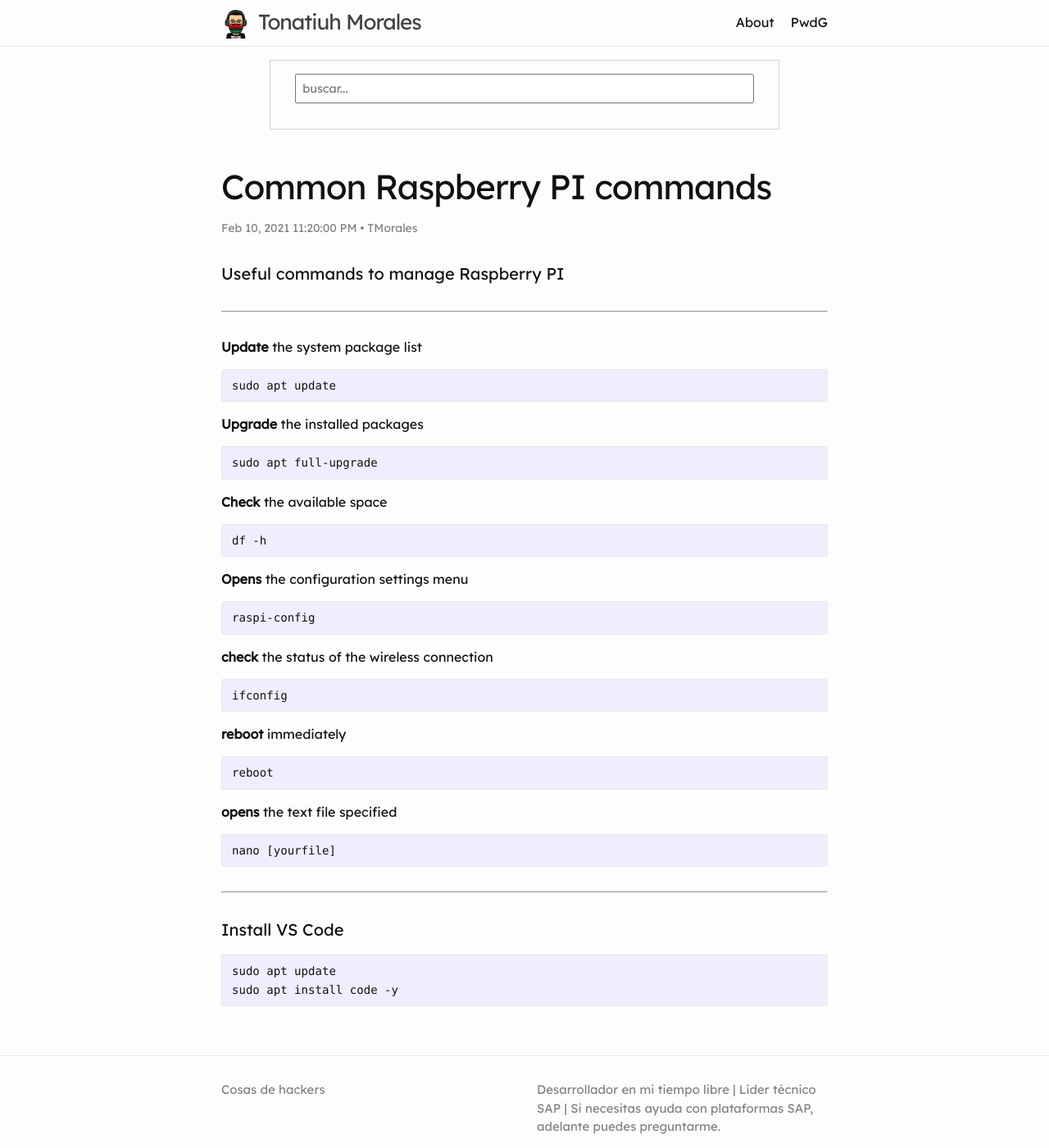
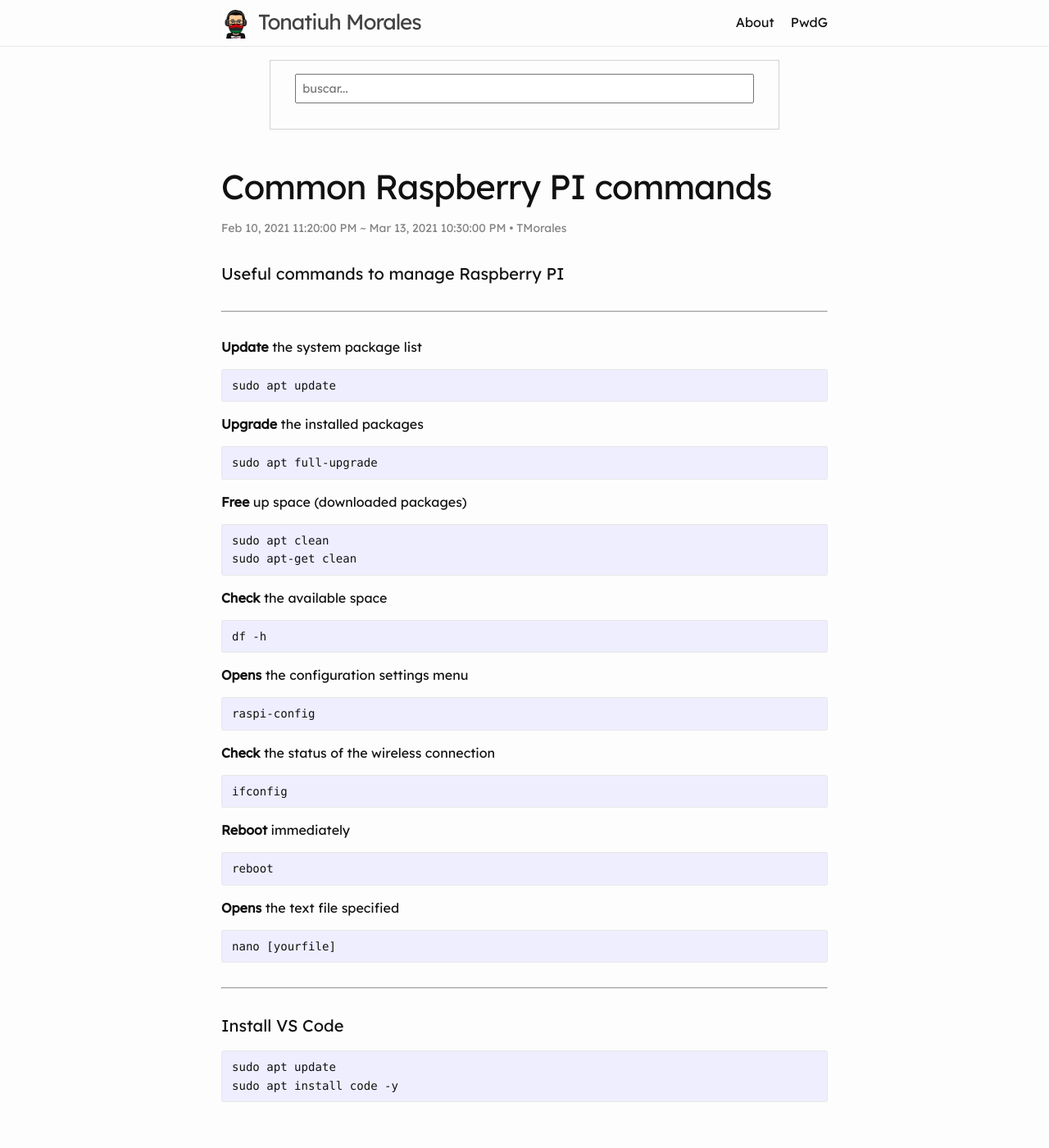
Before and after one commit to blackc0mb/blackc0mb.github.io, a Jekyll site: the page built from _posts/2021-02-07-picommands.md, in a window 1280 px wide and 1400 px high. Shown: the whole window at 82% size. Built offline with Jekyll 4.4.1, drawn with Linux system fonts in a browser that asks for light colours; comment, search, counter and statistics services are not loaded.

Commit message:
rpi commands added

````diff
--- a/_posts/2021-02-07-picommands.md
+++ b/_posts/2021-02-07-picommands.md
@@ -3,6 +3,7 @@ title: Common Raspberry PI commands
 layout: post
 description: Useful commands to manage Raspberry PI
 date: 2021-02-10 23:20
+modified_date: 2021-03-13 22:30
 author: TMorales
 tag: commands
 ---
@@ -16,6 +17,11 @@ sudo apt update
 ```
 sudo apt full-upgrade
 ```
+**Free** up space (downloaded packages)
+```
+sudo apt clean
+sudo apt-get clean
+```
 **Check** the available space
 ```
 df -h
@@ -24,15 +30,15 @@ df -h
 ```
 raspi-config
 ```
-**check** the status of the wireless connection
+**Check** the status of the wireless connection
 ```
 ifconfig
 ```
-**reboot** immediately
+**Reboot** immediately
 ```
 reboot
 ```
-**opens** the text file specified
+**Opens** the text file specified
 ```
 nano [yourfile]
 ```
````
